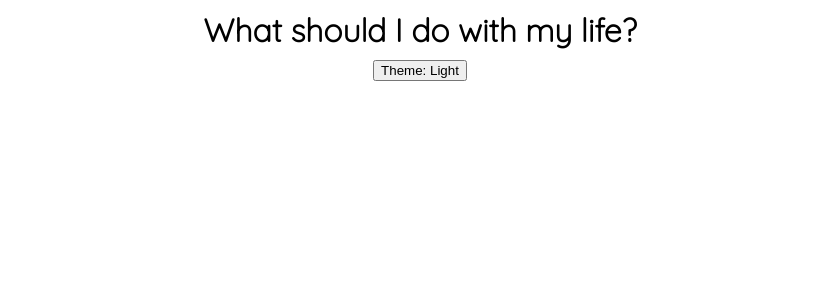
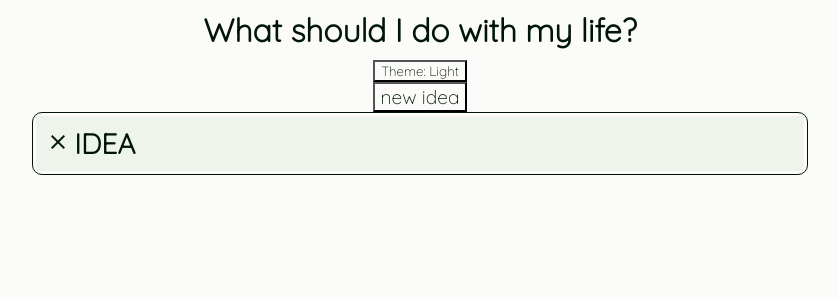
Before and after one commit to Vancouver-Shackers/what-should-i-do-with-my-life, a React (Create React App) app: page / in a window 1280 px wide. Shown: the top 300 px of the page, without its empty margins (220-1059 px from the left). Built offline with nearby package versions, Linux system fonts and the light colour scheme.

Commit message:
added items/ideas, can delete/add new ideas

```diff
--- a/public/index.html
+++ b/public/index.html
@@ -9,6 +9,12 @@
       href="https://fonts.googleapis.com/css2?family=Quicksand:wght@300&display=swap"
       rel="stylesheet"
     />
+
+    <link
+      rel="stylesheet"
+      href="https://fonts.googleapis.com/css2?family=Material+Symbols+Outlined:opsz,wght,FILL,GRAD@48,400,0,0"
+    />
+
     <meta name="viewport" content="width=device-width, initial-scale=1" />
     <meta name="theme-color" content="#000000" />
     <title>whatshouldidowithmylife</title>
--- a/src/App.tsx
+++ b/src/App.tsx
@@ -1,4 +1,5 @@
 import { useEffect, useState } from "react";
+import Item, { ItemProps } from "./Item";
 
 enum Theme {
   dark = "dark",
@@ -14,12 +15,26 @@ const getTheme = (): Theme => {
   return Theme.light;
 };
 
+const getItems = (): ItemProps[] => {
+  const itemsString = window.localStorage.getItem("items");
+  if (itemsString) {
+    const items: ItemProps[] = JSON.parse(itemsString);
+    return items;
+  }
+  return [{ name: "IDEA" }];
+};
+
 const App = () => {
   const [theme, setTheme] = useState(getTheme());
+  const [items, setItems] = useState<ItemProps[]>(getItems());
 
   useEffect(() => {
     window.localStorage.setItem("theme", theme);
   }, [theme]);
+
+  useEffect(() => {
+    window.localStorage.setItem("items", JSON.stringify(items));
+  }, [items]);
 
   return (
     <div className={theme}>
@@ -33,6 +48,35 @@ const App = () => {
         >
           Theme: {theme.at(0)?.toUpperCase() + theme.slice(1)}
         </button>
+
+        <button
+          className="new-idea-button"
+          onClick={() => {
+            setItems([
+              ...items,
+              {
+                name: Math.random() > 0.5 ? "idk" : "haha",
+              },
+            ]);
+          }}
+        >
+          new idea
+        </button>
+        <div className="item-list-box">
+          <div className="item-list">
+            {items.map((itemProps, i) => (
+              <Item
+                key={i}
+                {...itemProps}
+                delete={() => {
+                  let newItems = [...items];
+                  newItems.splice(i, 1);
+                  setItems(newItems);
+                }}
+              />
+            ))}
+          </div>
+        </div>
       </div>
     </div>
   );
--- /dev/null
+++ b/src/Item.tsx
@@ -0,0 +1,17 @@
+export interface ItemProps {
+  name: string;
+  delete?: () => void;
+}
+
+const Item = (props: ItemProps) => {
+  return (
+    <div className="item">
+      <span className="material-symbols-outlined" onClick={props.delete}>
+        close
+      </span>{" "}
+      <h2>{props.name}</h2>
+    </div>
+  );
+};
+
+export default Item;
--- a/src/index.scss
+++ b/src/index.scss
@@ -4,12 +4,15 @@ body,
   margin: 0;
   width: 100vw;
   height: 100vh;
+}
+
+* {
   font-family: "Quicksand", sans-serif;
   -webkit-font-smoothing: antialiased;
   -moz-osx-font-smoothing: grayscale;
 }
 
-@mixin theme($theme-name, $bg, $fg) {
+@mixin theme($theme-name, $bg, $fg, $fg2) {
   .#{$theme-name} {
     height: 100%;
     .app {
@@ -17,6 +20,7 @@ body,
       width: 100%;
       background-color: $bg;
       color: $fg;
+      transition: all 0.2s ease;
     }
 
     .title {
@@ -25,12 +29,75 @@ body,
       padding: 10px;
     }
 
+    button {
+      background-color: $bg;
+      color: $fg;
+    }
+
     .theme-button {
       display: flex;
       margin: auto;
     }
+
+    .new-idea-button {
+      display: flex;
+      margin: auto;
+      font-size: 1.2rem;
+    }
+
+    .item-list-box {
+      padding: 3px;
+      width: 60%;
+      margin-top: 10px;
+      border-radius: 10px;
+      border: 1px solid $fg;
+      margin: auto;
+    }
+
+    .item-list {
+      overflow: hidden;
+      max-height: 80vh;
+      overflow-y: auto;
+    }
+
+    .item {
+      transition: all 0.2s ease;
+      &:hover {
+        background-color: darken($fg2, 3%);
+      }
+      &:nth-child(even) {
+        background-color: $bg;
+        &:hover {
+          background-color: darken($bg, 2%);
+        }
+      }
+      padding: 10px;
+      display: block;
+      background-color: $fg2;
+      h2 {
+        display: inline;
+        margin: 0;
+        font-size: 1.75rem;
+      }
+      .material-symbols-outlined {
+        cursor: pointer;
+      }
+    }
+
+    ::-webkit-scrollbar {
+      width: 10px;
+    }
+
+    ::-webkit-scrollbar-thumb {
+      background: #888888;
+      border-radius: 10px;
+    }
+
+    ::-webkit-scrollbar-thumb:hover {
+      background: #555555;
+    }
   }
 }
 
-@include theme(dark, #000000, #ffffff);
-@include theme(light, #ffffff, #000000);
+@include theme(dark, #0a0d0f, #ffffea, #131923);
+@include theme(light, #fbfcf9, #001508, #eef3ec);
--- a/src/index.tsx
+++ b/src/index.tsx
@@ -6,8 +6,4 @@ import App from "./App";
 const root = ReactDOM.createRoot(
   document.getElementById("root") as HTMLElement
 );
-root.render(
-  <React.StrictMode>
-    <App />
-  </React.StrictMode>
-);
+root.render(<App />);
```
